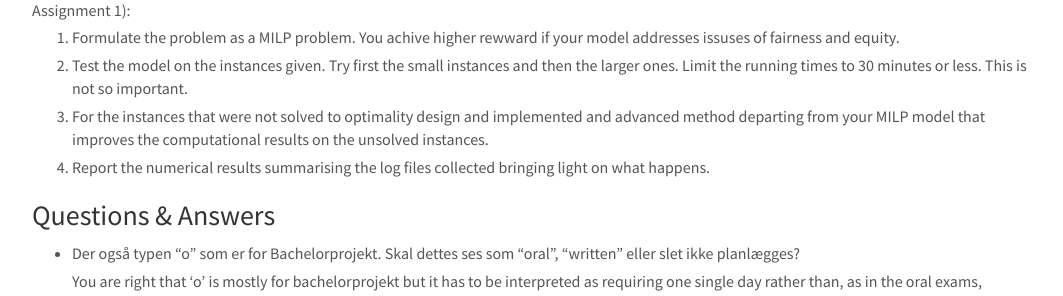
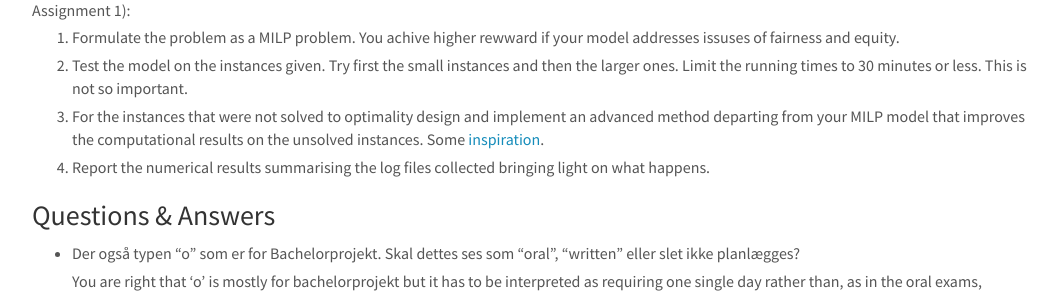
Before and after one commit to DM872/dm872.github.io, a Jekyll site: the page built from _posts/2022-05-30-exams.md, in a window 1280 px wide and 900 px high, scrolled down 1398 px. Shown: the part 154-450 px from the top of the window, without its empty margins (108-1171 px from the left). Built offline with Jekyll 4.4.1, drawn with Linux system fonts in a browser that asks for light colours; nearby versions of some CDN libraries; formulas are drawn with MathJax 3; a script that is not in the unit is left out; comment, search, counter and statistics services are not loaded; some of the changed text lies outside the part shown.

Commit message:
corrected asg1

```diff
--- a/_posts/2022-05-30-exams.md
+++ b/_posts/2022-05-30-exams.md
@@ -139,8 +139,9 @@ Assignment 1):
     less. This is not so important.
 
 3.  For the instances that were not solved to optimality design and
-    implemented and advanced method departing from your MILP model that
-    improves the computational results on the unsolved instances.
+    implement an advanced method departing from your MILP model that
+    improves the computational results on the unsolved instances. Some
+    [inspiration](https://doi.org/10.1007/978-3-540-68552-4_18).
 
 4.  Report the numerical results summarising the log files collected bringing
     light on what happens.
```
Also changed, not shown: other parts of _posts/2022-05-30-exams.md (+1 -1 lines).
